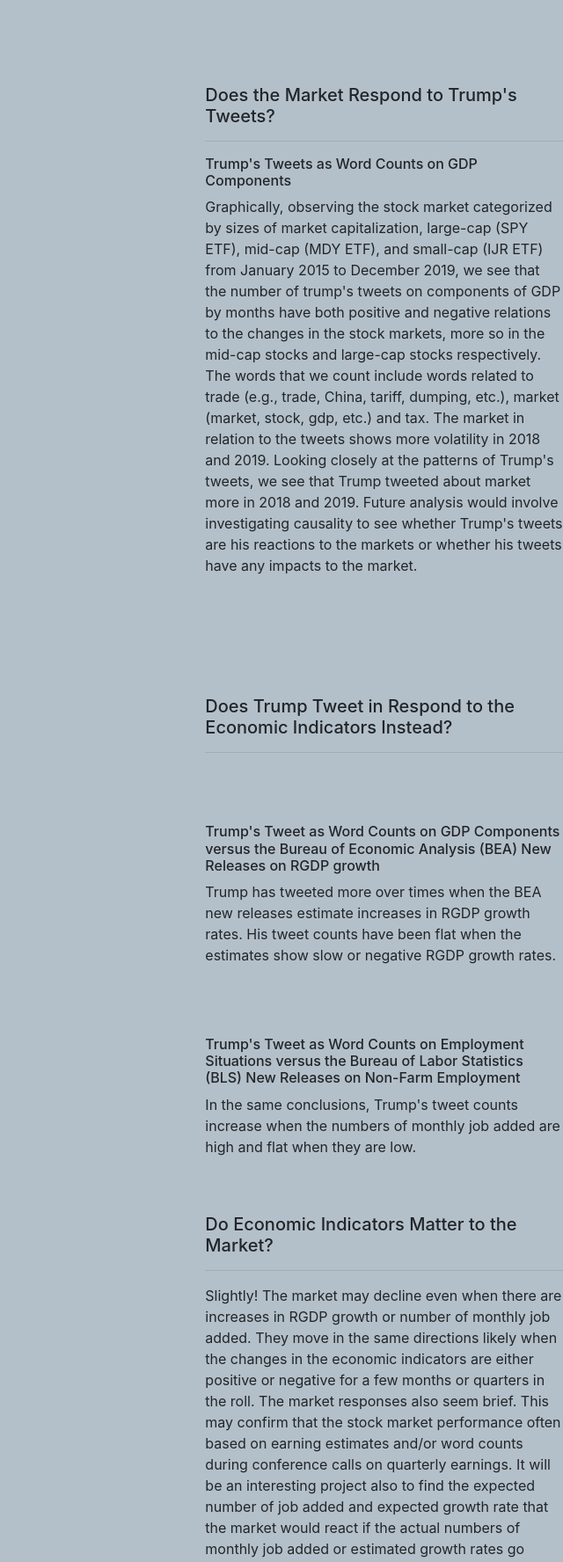
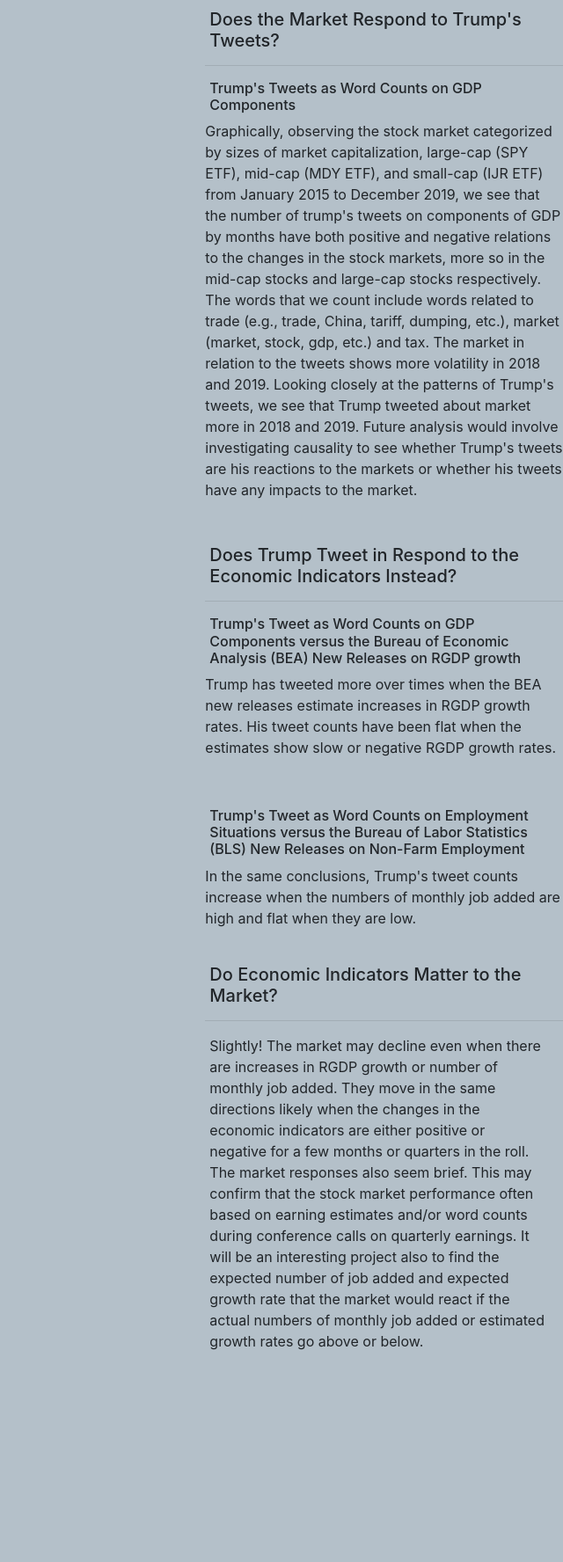
Before and after one commit to emilou1981/Trump_Tweets_Project, a Flask app: page /market_impact in a window 1280 px wide. Shown: the part 56-1832 px from the top of the page at 88% size, without its empty margins (640-1280 px from the left). After the commit the page ends 1591 px from the top, so only its background shows below. Run offline with Flask 2, Linux system fonts and the light colour scheme; parts of the project's set-up code (start-up, migrations or seed data) failed here and were passed over; some libraries are stand-ins or nearby versions.

Commit message:
style changes

```diff
--- a/flaskDeploy/static/css/style.css
+++ b/flaskDeploy/static/css/style.css
@@ -75,14 +75,23 @@ body {
 }
 .sent-table {
     margin:8px;
+    /* width:70%;
+    height:70%; */
 }
+/* .sentiment {
+    margin-left:8px;
+} */
 
 .market-viz {
     margin:8px;
+    /* width:95%;
+    height:95%; */
 }
 
-@media (max-width: 1500px) {
-    .market-viz {
-        width:60%; height:60% !important;
-    }
+.text {
+    margin-top:10px;
+    margin-left: 5px;
+    margin-right: 20px;
+
+
 }
--- a/flaskDeploy/templates/market_impact.html
+++ b/flaskDeploy/templates/market_impact.html
@@ -33,11 +33,11 @@
             <!-- style="width:800px; height:600px;" -->
         </div>
         <div class="col-md-4 col-sm-3" class="market">
-            <br><br><br><br>
-                <h5>Does the Market Respond to Trump's Tweets?</h5>
+
+                <h5 class="text">Does the Market Respond to Trump's Tweets?</h5>
                 <hr>
-                <p>
-                    <h6>Trump's Tweets as Word Counts on GDP Components</h6>
+                <p class="text">
+                    <h6 class="text">Trump's Tweets as Word Counts on GDP Components</h6>
                     Graphically, observing the stock market categorized by sizes of market capitalization, large-cap (SPY ETF), mid-cap (MDY ETF), and small-cap (IJR ETF) from January 2015 to December 2019, we see that the number of trump's tweets on components of GDP by
                     months have both positive and negative relations to the changes in the stock markets, more so in the mid-cap stocks and large-cap stocks respectively. The words that we count include words related to trade (e.g., trade, China, tariff,
                     dumping, etc.), market (market, stock, gdp, etc.) and tax. The market in relation to the tweets shows more volatility in 2018 and 2019. Looking closely at the patterns of Trump's tweets, we see that Trump tweeted about market more in 2018
@@ -51,12 +51,11 @@
             <!-- style="width:800px; height:600px;"  -->
             </div>
             <div class="col-md-4 col-sm-3" class="market">
-                <br><br><br><br>
-                <h5>Does Trump Tweet in Respond to the Economic Indicators Instead?</h5>
+
+                <h5 class="text">Does Trump Tweet in Respond to the Economic Indicators Instead?</h5>
                 <hr>
-                <br><br>
-                <p>
-                    <h6>Trump's Tweet as Word Counts on GDP Components versus the Bureau of Economic Analysis (BEA) New Releases on RGDP growth</h6>
+                <p class="text">
+                    <h6 class="text">Trump's Tweet as Word Counts on GDP Components versus the Bureau of Economic Analysis (BEA) New Releases on RGDP growth</h6>
                     Trump has tweeted more over times when the BEA new releases estimate increases in RGDP growth rates. His tweet counts have been flat when the estimates show slow or negative RGDP growth rates.
                     <br /><br />
                 </p>
@@ -67,21 +66,19 @@
             <!-- style="width:800px; height:600px;" -->
         </div>
         <div class="col-md-4 col-sm-3" class="market">
-            <br>
-            <p>
-                <h6>Trump's Tweet as Word Counts on Employment Situations versus the Bureau of Labor Statistics (BLS) New Releases on Non-Farm Employment</h6>
+            <p class="text">
+                <h6 class="text">Trump's Tweet as Word Counts on Employment Situations versus the Bureau of Labor Statistics (BLS) New Releases on Non-Farm Employment</h6>
                 In the same conclusions, Trump's tweet counts increase when the numbers of monthly job added are high and flat when they are low.
                 <br /><br />
             </p>
         <!-- <div class="col-md-12 col-sm-12" class="market"> -->
-            <br>
-            <h5>Do Economic Indicators Matter to the Market?</h5>
+            <h5 class="text">Do Economic Indicators Matter to the Market?</h5>
             <hr>
-            <p>
+            <p class="text">
                 Slightly! The market may decline even when there are increases in RGDP growth or number of monthly job added. They move in the same directions likely when the changes in the economic indicators are either positive or negative for a few months or quarters
                 in the roll. The market responses also seem brief. This may confirm that the stock market performance often based on earning estimates and/or word counts during conference calls on quarterly earnings. It will be an interesting project
                 also to find the expected number of job added and expected growth rate that the market would react if the actual numbers of monthly job added or estimated growth rates go above or below.
-            </p>
+            </pclass="text">
         </div>
     </div>
 
```
Also changed, not shown: flaskDeploy/templates/bubble_word.html (+8 -8 lines), flaskDeploy/templates/sentiment.html (+36 -11 lines).
